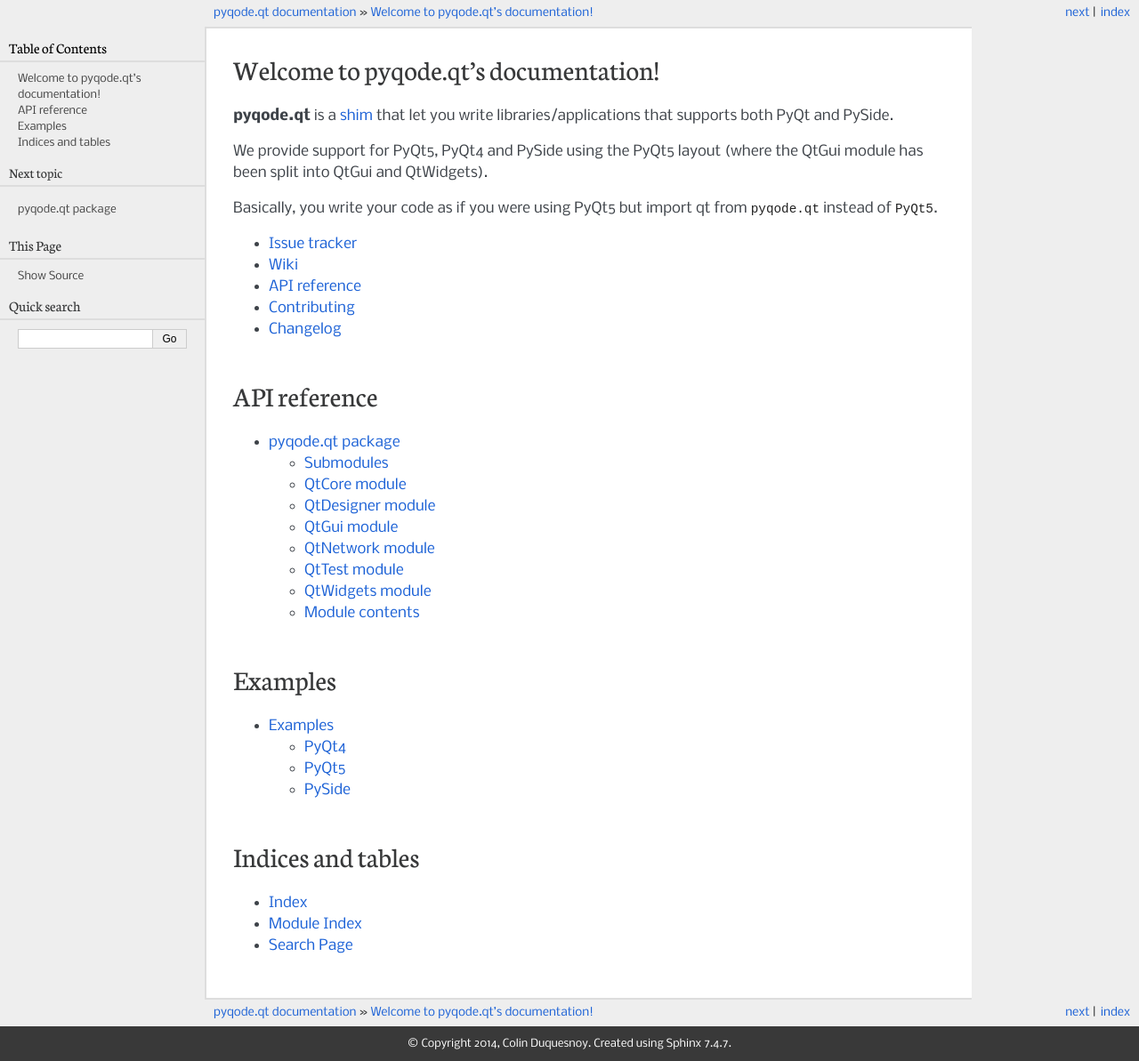
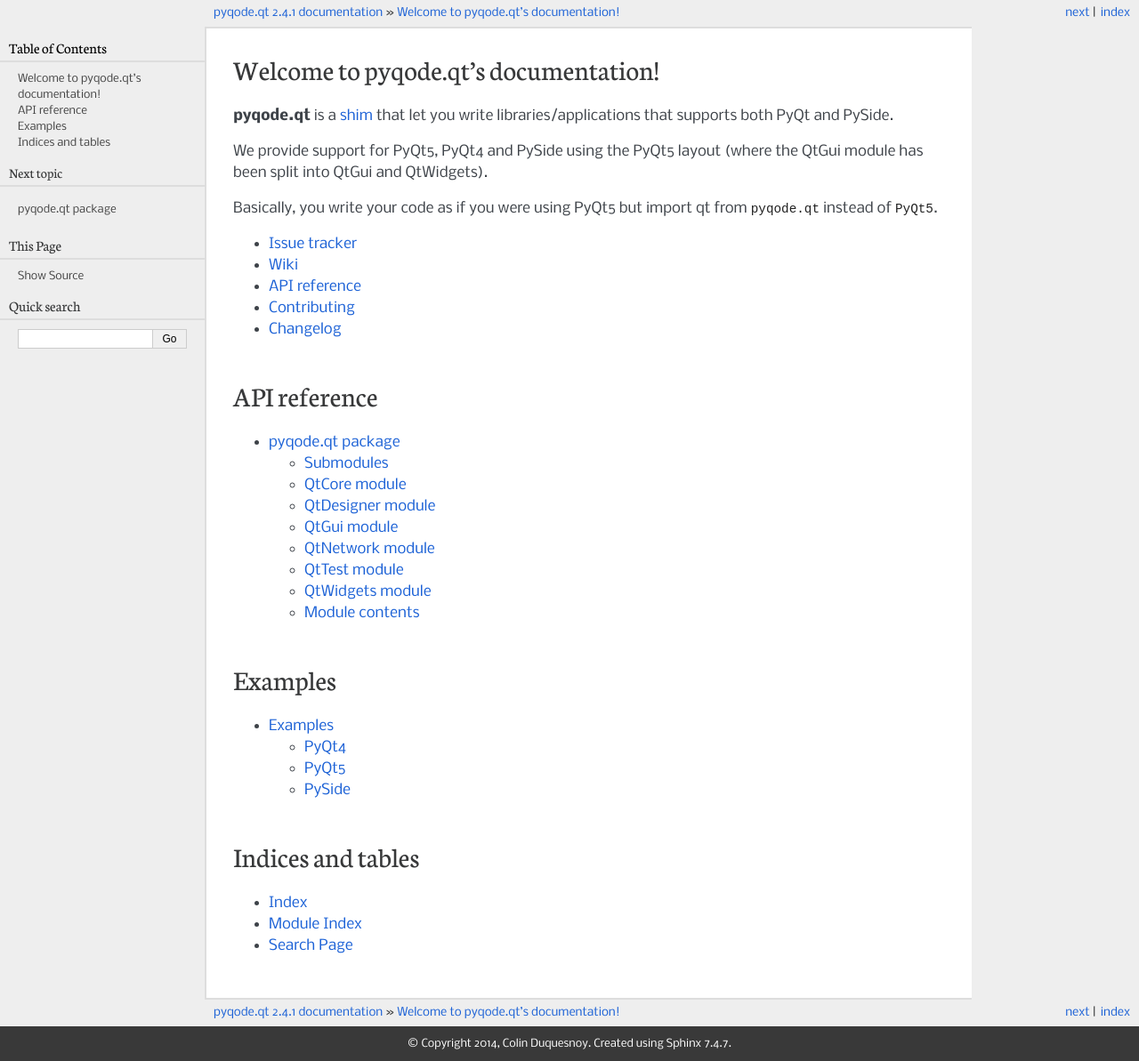
Before and after one commit to pyQode/pyqode.qt, a Sphinx documentation site: the page built from doc/index.rst, in a window 1280 px wide. Shown: the whole page at 89% size. Built offline with Sphinx 7.4.7, drawn with Linux system fonts in a browser that asks for light colours.

Commit message:
Update change log and bump version to 2.4.1

```diff
--- a/doc/conf.py
+++ b/doc/conf.py
@@ -54,9 +54,9 @@
 # built documents.
 #
 # The short X.Y version.
-version = ''
+version = '2.4.1'
 # The full version, including alpha/beta/rc tags.
-release = ''
+release = '2.4.1'
 
 # The language for content autogenerated by Sphinx. Refer to documentation
 # for a list of supported languages.
```
Also changed, not shown: CHANGELOG.rst (+8 -0 lines), 1 other file.
